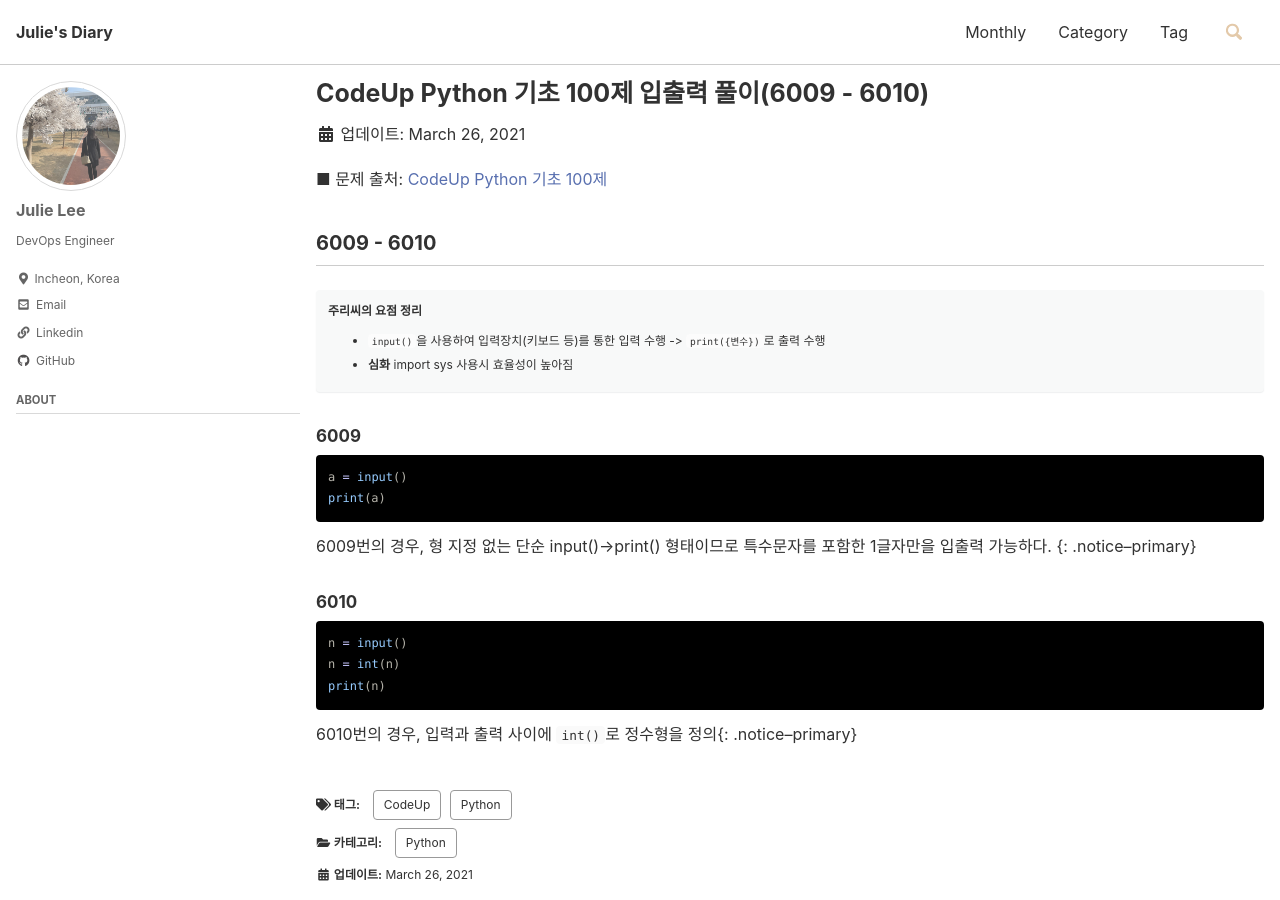
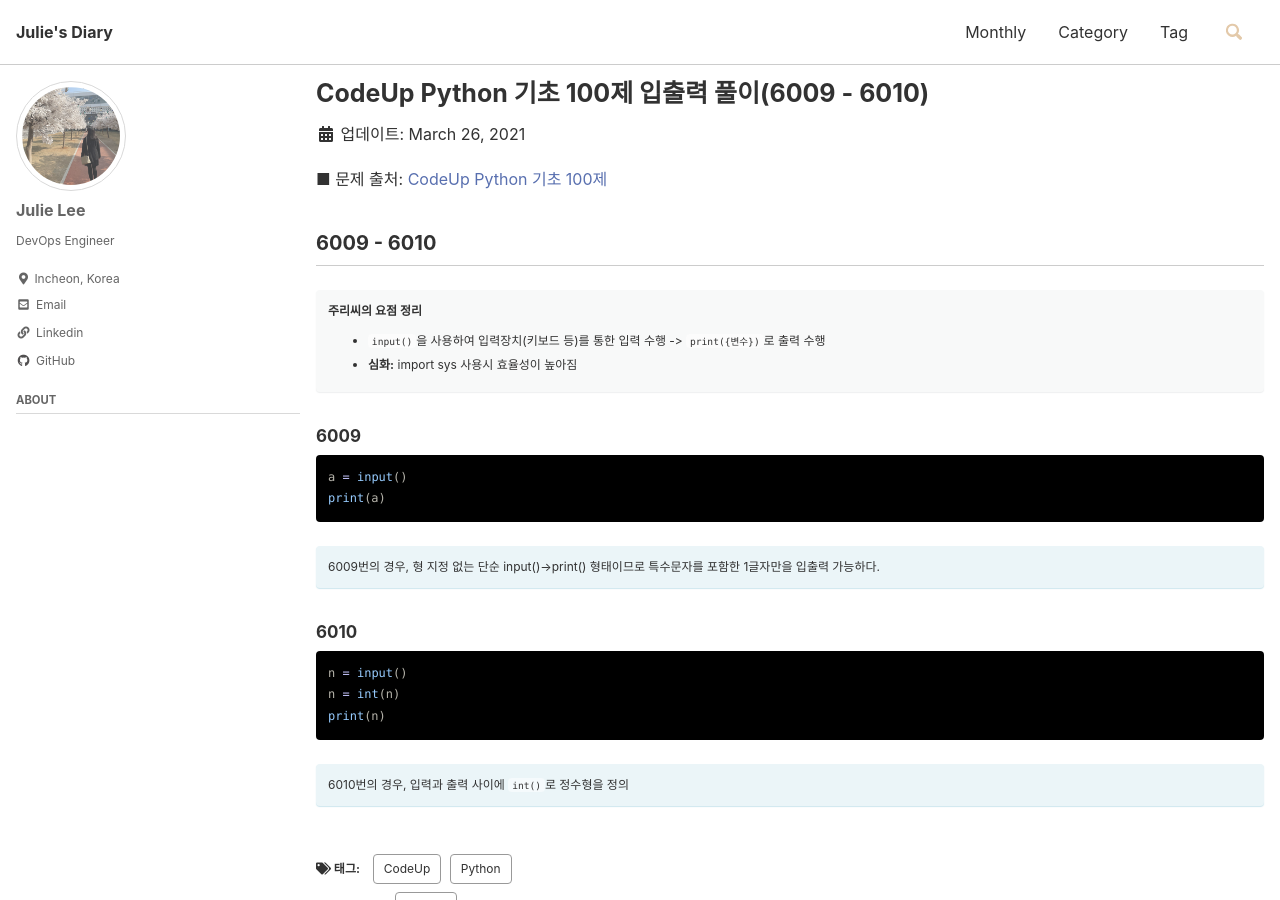
Before and after one commit to smilejulie0812/smilejulie0812.github.io, a Jekyll site: the page built from _posts/2021-03-26-codeup002.md, in a window 1280 px wide and 900 px high. Built offline with Jekyll 4.4.1, drawn with Linux system fonts in a browser that asks for light colours; cached includes are drawn as plain includes.

Commit message:
Update 2021-03-26-codeup002.md

````diff
--- a/_posts/2021-03-26-codeup002.md
+++ b/_posts/2021-03-26-codeup002.md
@@ -15,7 +15,7 @@ sidebar:
 {% capture notice-2 %}
 #### 주리씨의 요점 정리
 * `input()`을 사용하여 입력장치(키보드 등)를 통한 입력 수행 -> `print({변수})`로 출력 수행
-* **심화** import sys 사용시 효율성이 높아짐
+* **심화:** import sys 사용시 효율성이 높아짐
 {% endcapture %}
 
 <div class="notice">
@@ -27,7 +27,8 @@ sidebar:
 a = input()
 print(a)
 ```
-6009번의 경우, 형 지정 없는 단순 input()->print() 형태이므로 특수문자를 포함한 1글자만을 입출력 가능하다. {: .notice--primary}
+6009번의 경우, 형 지정 없는 단순 input()->print() 형태이므로 특수문자를 포함한 1글자만을 입출력 가능하다.
+{: .notice--info}
 
 #### 6010
 ```python
@@ -35,4 +36,5 @@ n = input()
 n = int(n)
 print(n)
 ```
-6010번의 경우, 입력과 출력 사이에 `int()`로 정수형을 정의{: .notice--primary}
+6010번의 경우, 입력과 출력 사이에 `int()`로 정수형을 정의
+{: .notice--info}
````
